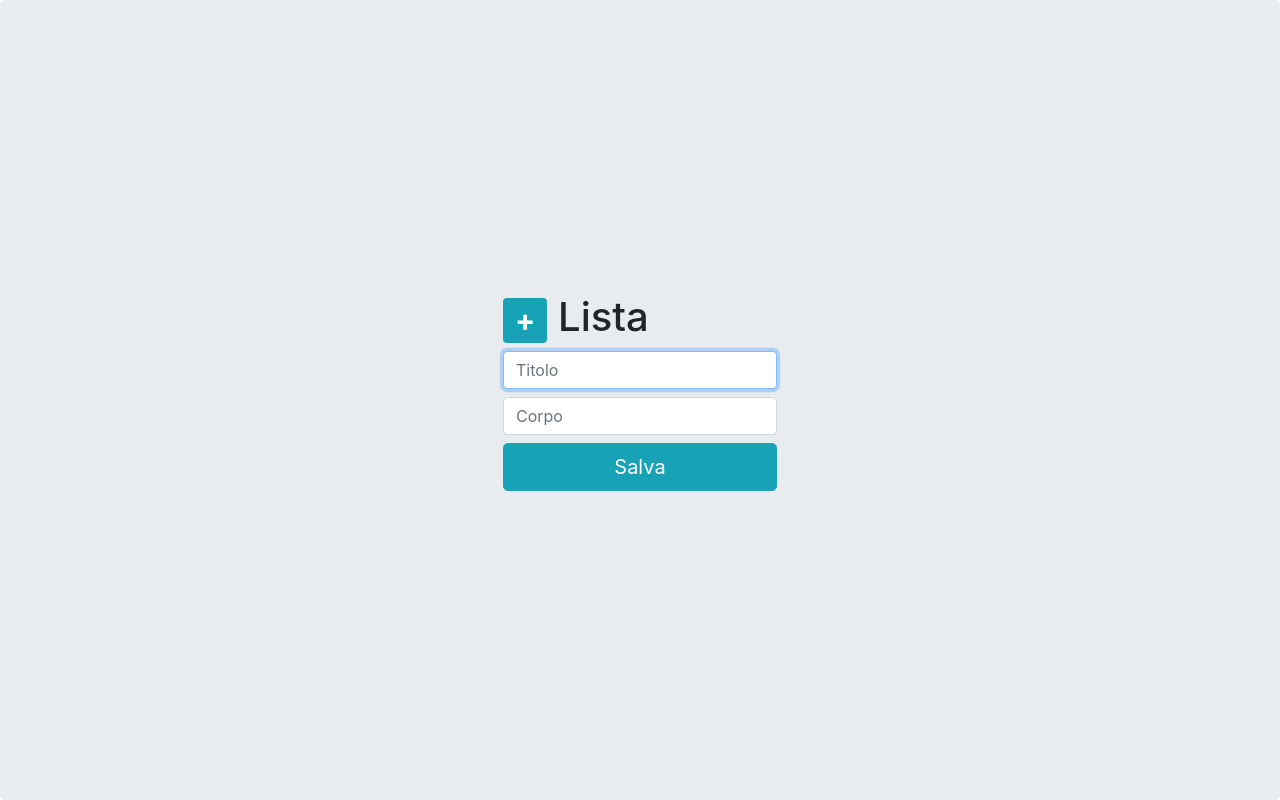
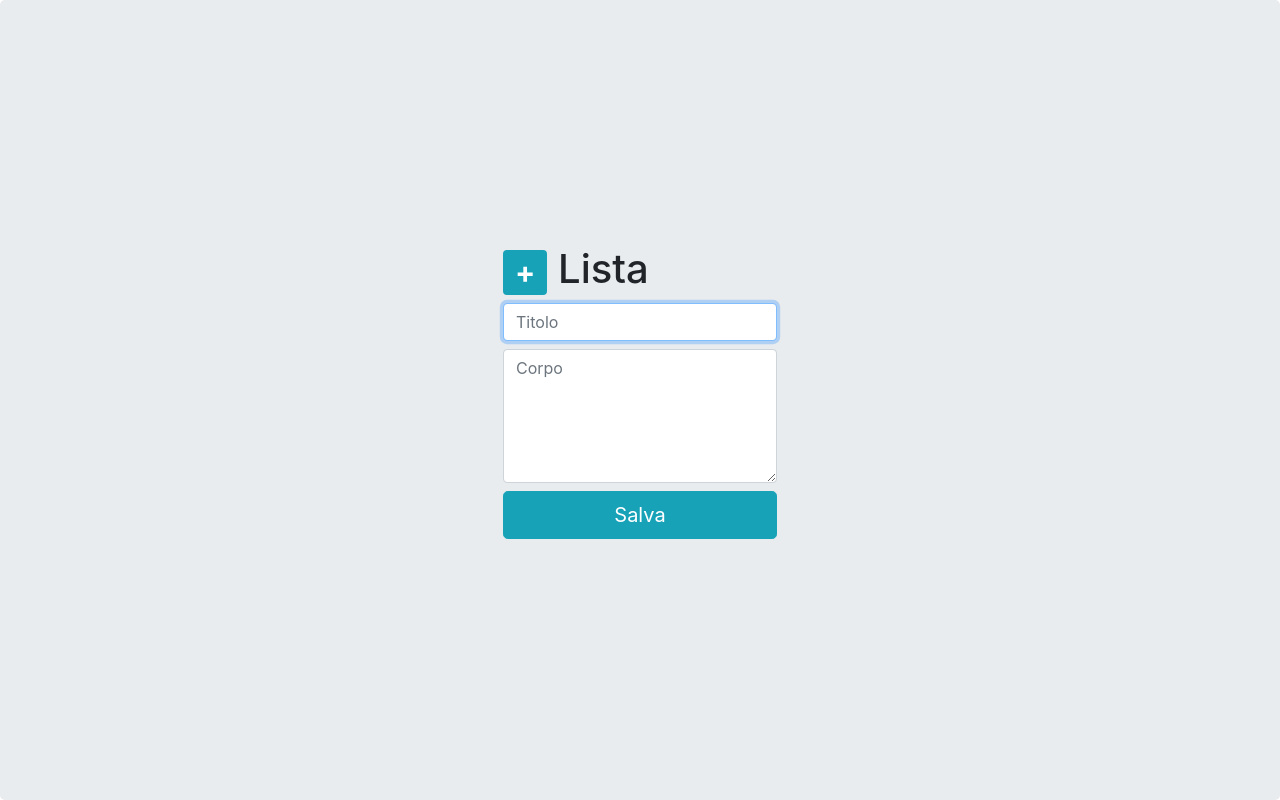
Before and after one commit to DiegoMartignoni/DiePhp, a PHP site: page / in a window 1280 px wide. Run offline with PHP 8.4, Linux system fonts and the light colour scheme; some libraries are stand-ins or nearby versions.

Commit message:
inserimento di una textarea

```diff
--- a/index.php
+++ b/index.php
@@ -16,7 +16,7 @@
         <h1><a class="badge badge-info align-self-center" href=".">+</a> Lista</h1>
         <form class="form-group" action="http://diegomartignoni.altervista.org/heroku/diephp/lista.php" method="get">
           <input type="text" name="titolo" class="form-control mb-2" placeholder="Titolo" required autofocus>
-          <input type="text" name="corpo" class="form-control mb-2" placeholder="Corpo" required>
+          <textarea name="corpo" class="form-control mb-2" placeholder="Corpo" required rows="5"></textarea>
           <button class="btn btn-lg btn-info btn-block" type="submit">Salva</button>
         </form>
       </div>
```
